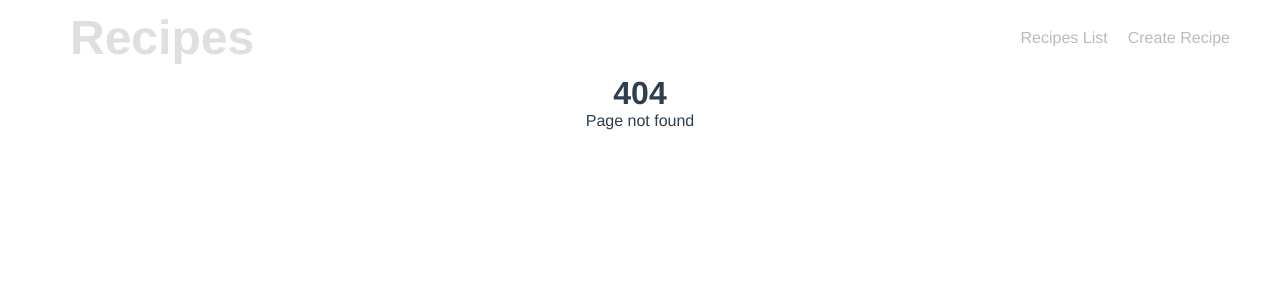
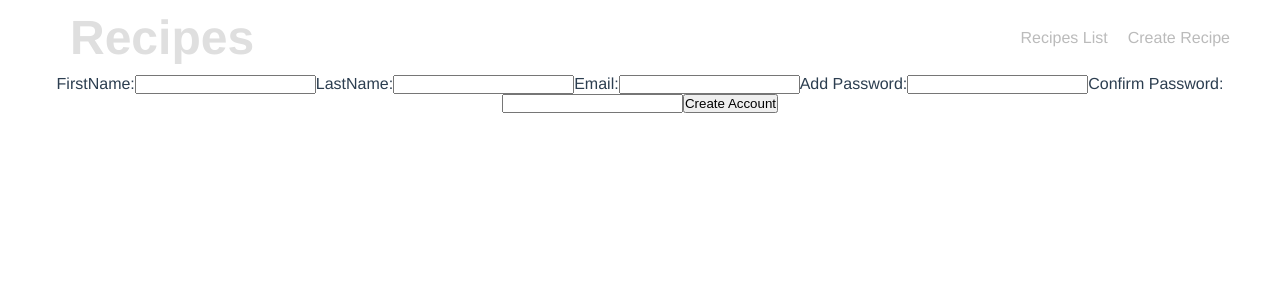
Before and after one commit to Ev3liin/Recipes, a Vue app: page /signup in a window 1280 px wide. Before the commit this address had no page. Shown: the top 300 px of the page. Built offline with nearby package versions, Linux system fonts and the light colour scheme; no server answers.

Commit message:
Add login and signup components
create paths for  them

```diff
--- /dev/null
+++ b/src/components/auth/Login.vue
@@ -0,0 +1,69 @@
+<template>
+  <form class="form" @submit.prevent="handleLogin">
+    <label class="label">Email:</label>
+    <input class="input" v-model="email" type="email" required />
+    <label class="label">Password:</label>
+    <input class="input" v-model="password" type="password" required />
+    <button class="btn">Login</button>
+  </form>
+  <p class="redirect">Don't have an account yet? <router-link class="btn redirect-link" :to="{ name: 'Signup' }">Sign Up</router-link></p>
+  <!-- <div v-if="login">{{ name }}</div>
+  <div class="error" v-if="check">{{ check }}</div> -->
+</template>
+
+<script>
+import { createNamespacedHelpers } from 'vuex'
+const { mapState, mapGetters, mapActions } = createNamespacedHelpers('users')
+
+export default {
+  data() {
+    return {
+      email: '',
+      password: '',
+      name: '',
+      check: '',
+    }
+  },
+  computed: {
+    ...mapState({
+      users: state => state.users,
+      login: state => state.isLoggedIn,
+    }),
+    ...mapGetters(['findCurrentUser']),
+  },
+  mounted() {
+    this.getAllUsers()
+  },
+  methods: {
+    ...mapActions(['getAllUsers', 'logged']),
+    handleLogin() {
+      let user = this.findCurrentUser(this.email)
+      if (user === undefined) {
+        this.check = ''
+      } else {
+        if (user.email === this.email && user.password === this.password) {
+          this.logged()
+          this.$router.push({ name: 'RecipesList' })
+        } else {
+          this.check = 'The email address or password is incorrect. Please retry...'
+        }
+      }
+    },
+  },
+}
+</script>
+
+<style scoped>
+.error {
+  color: #db2d2d;
+  margin-top: 20px;
+}
+.redirect {
+  margin-top: 50px;
+}
+.redirect-link {
+  text-decoration: none;
+  width: 100px;
+  margin: 10px auto;
+}
+</style>
--- /dev/null
+++ b/src/components/auth/Signup.vue
@@ -0,0 +1,85 @@
+<template>
+  <div>
+    <form class="form" @submit.prevent="handleCreate">
+      <label class="label">FirstName:</label>
+      <input class="input" v-model="firstName" type="text" required />
+      <label class="label">LastName:</label>
+      <input class="input" v-model="lastName" type="text" required />
+      <label class="label">Email:</label>
+      <input class="input" :class="{ error: checkEmail }" v-model="email" type="email" required />
+      <div v-if="checkEmail">
+        <p>{{ checkEmail }}</p>
+        <router-link class="redirect-link" :to="{ name: 'Login' }">Login</router-link>
+      </div>
+      <label class="label">Add Password:</label>
+      <input class="input" v-model="password" type="password" required />
+      <label class="label">Confirm Password:</label>
+      <input class="input" :class="{ error: ckeckPassword }" v-model="passwordConfirm" type="password" required />
+      <button class="btn">Create Account</button>
+    </form>
+  </div>
+</template>
+
+<script>
+import { createNamespacedHelpers } from 'vuex'
+const { mapState, mapGetters, mapActions } = createNamespacedHelpers('users')
+
+export default {
+  data() {
+    return {
+      firstName: '',
+      lastName: '',
+      email: '',
+      password: '',
+      passwordConfirm: '',
+      ckeckPassword: '',
+      checkEmail: '',
+    }
+  },
+  computed: {
+    ...mapState({
+      users: state => state.users,
+    }),
+    ...mapGetters(['findCurrentUser']),
+  },
+  mounted() {
+    this.getAllUsers()
+  },
+  methods: {
+    ...mapActions(['addUser', 'getAllUsers']),
+    handleCreate() {
+      let user = this.findCurrentUser(this.email)
+      if (user !== undefined) {
+        this.checkEmail = 'This email is already taken'
+        this.password !== this.passwordConfirm ? (this.ckeckPassword = 'Error') : (this.ckeckPassword = '')
+      } else {
+        if (this.password !== this.passwordConfirm) {
+          this.ckeckPassword = 'Error'
+        } else {
+          this.ckeckPassword = ''
+          this.addUser({
+            firstName: this.firstName,
+            lastName: this.lastName,
+            email: this.email,
+            password: this.password,
+          })
+          this.$router.push({ name: 'Login' })
+        }
+      }
+    },
+  },
+}
+</script>
+
+<style scoped>
+.error {
+  border: 1px solid #db2d2d;
+}
+.redirect-link {
+  text-decoration: none;
+  width: 100px;
+  background: #ff8800;
+  color: #fff;
+  padding: 2px;
+}
+</style>
--- a/src/router/index.js
+++ b/src/router/index.js
@@ -3,6 +3,8 @@ import { createRouter, createWebHistory } from 'vue-router'
 import RecipesList from '../views/RecipesList'
 import Details from '../views/Details'
 import Form from '../components/Form'
+import Login from '../components/auth/Login'
+import Signup from '../components/auth/Signup'
 // import Update from '../views/Update'
 import NotFound from '../views/NotFound'
 
@@ -15,6 +17,16 @@ const routes = [
     path: '/recipes',
     name: 'RecipesList',
     component: RecipesList,
+  },
+  {
+    path: '/signup',
+    name: 'Signup',
+    component: Signup,
+  },
+  {
+    path: '/login',
+    name: 'Login',
+    component: Login,
   },
   {
     path: '/recipes/create',
```
